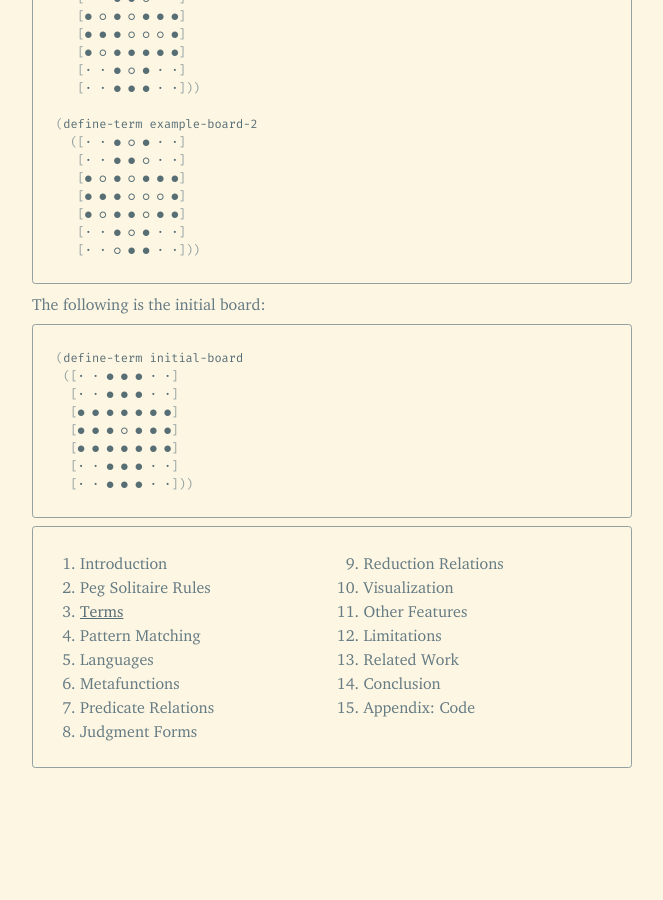
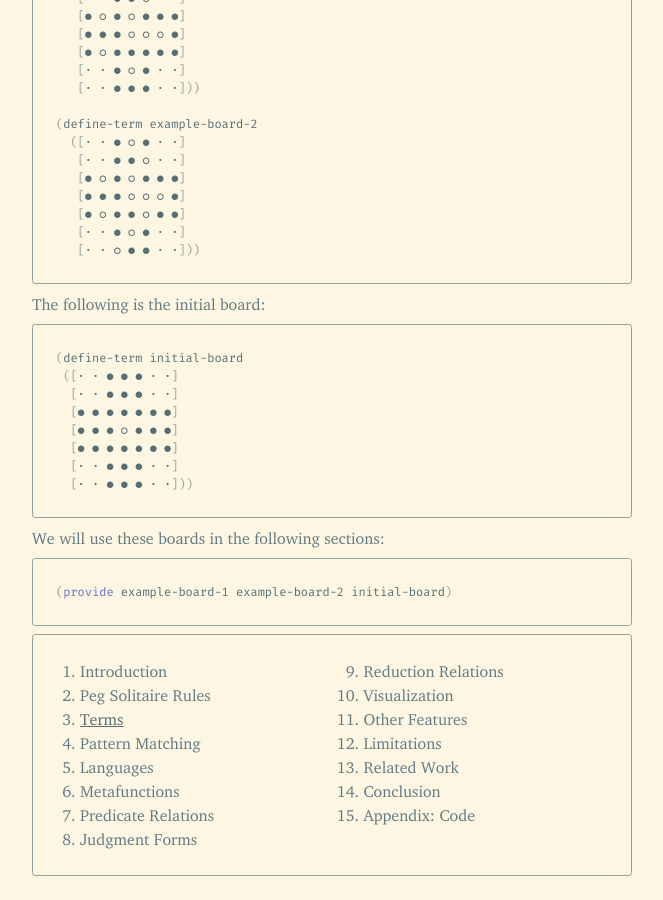
Before and after one commit to leafac/leafac.com, a Jekyll site: the page built from prose/playing-the-game-with-plt-redex/terms.md, in a window 1280 px wide and 900 px high, scrolled down 2701 px. Shown: the whole window, without its empty margins (108-771 px from the left). Built offline with Jekyll 4.4.1, drawn with Linux system fonts in a browser that asks for light colours; before the commit the page ends 3493 px from its top, so only the background shows below that.

Commit message:
Add ‘provide’

````diff
--- a/prose/playing-the-game-with-plt-redex/terms.md
+++ b/prose/playing-the-game-with-plt-redex/terms.md
@@ -153,3 +153,9 @@ The following is the initial board:
   [· · ● ● ● · ·]
   [· · ● ● ● · ·]))
 ```
+
+We will use these boards in the following sections:
+
+```racket
+(provide example-board-1 example-board-2 initial-board)
+```
````
